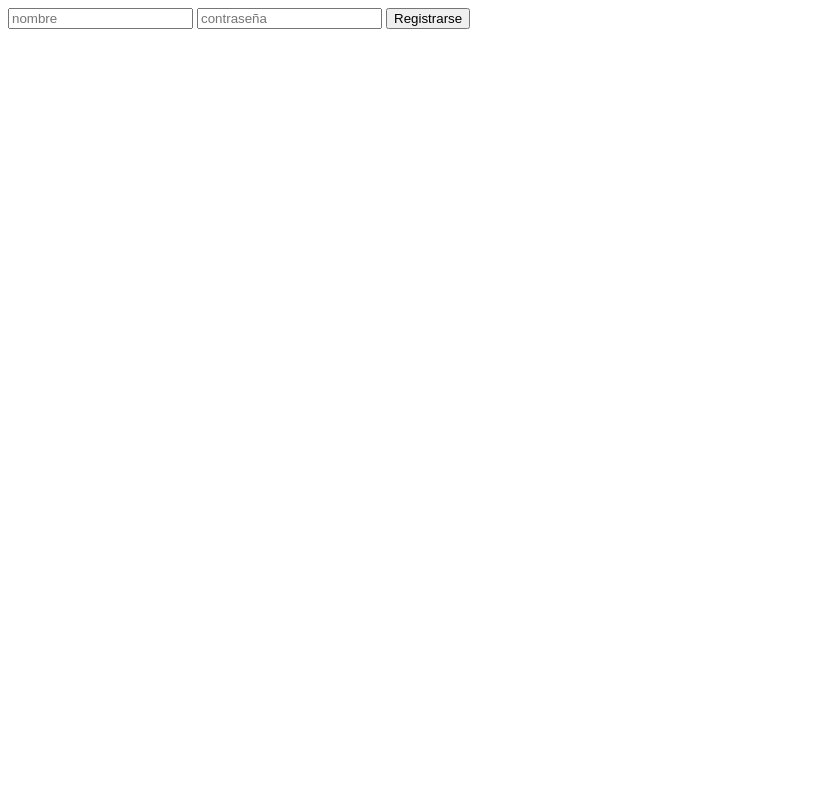
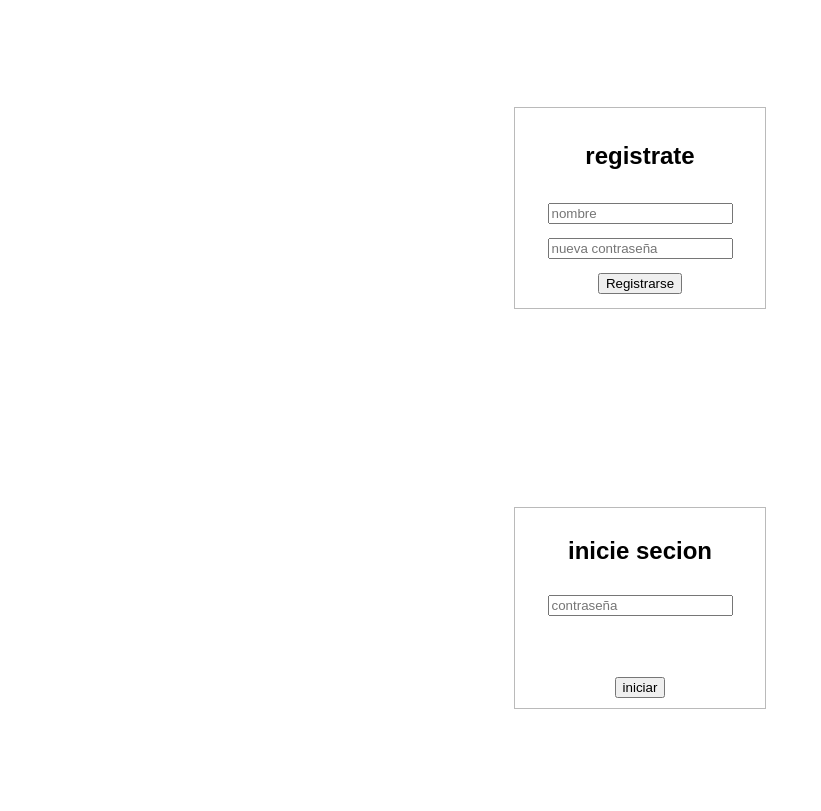
Before and after one commit to AlexisVennegas/Register_Users, a plain HTML site: page index.html in a window 1280 px wide. Shown: the whole page, without its empty margins (0-821 px from the left). Drawn offline with Linux system fonts and the light colour scheme.

Commit message:
cambio ultimo

```diff
--- a/index.html
+++ b/index.html
@@ -9,14 +9,26 @@
 </head>
 <body>
 
+    <section class="pagina-usuarionuevo">
+        <form class="caja-usuarionuevo">
+            <h2>registrate</h2>
+            <input type="text" placeholder="nombre" class="nombrenuevo">
+            <input type="password" placeholder="nueva contraseña" class="clavenueva">
+            <button type="button" id="boton2">Registrarse</button>
+       </form>
+    </section>
 
-    <section class="pagina-usuarioNuevo">
-          <form class="caja-usuarioNuevo">
-               <input type="text" placeholder="nombre">
-               <input type="password" placeholder="contraseña">
-               <button type="submit">Registrarse</button>
+
+
+    <section class="pagina-usuarioregistrado">
+        <form class="caja-usuarioregistrado">
+               <h2>inicie secion</h2>
+               <input type="password" placeholder="contraseña" class="clave">
+               <h4 class="error"></h4>
+               <button type="button" id="boton1">iniciar</button>
           </form>
     </section>
+
 
 
     <script src="java.js"></script>
--- a/java.js
+++ b/java.js
@@ -0,0 +1,48 @@
+
+
+   let boton = document.querySelector("#boton1")
+   let boton2 = document.querySelector("#boton2")
+
+
+    let array = []
+
+       //usuario no registrado
+       boton2.addEventListener("click" , ()=>{
+       let nuevonombre = document.querySelector(".nombrenuevo").value
+       let clavenueva = document.querySelector(".clavenueva").value
+       let datos = {
+
+        name:nuevonombre,
+        pass:clavenueva
+
+       }
+
+       array.push(datos)
+       console.log(array)
+    })
+
+
+
+
+     //usuario registrado
+
+     boton.addEventListener("click", ()=>{
+        // let nombre = document.querySelector(".nombre").value;
+        let clave = document.querySelector(".clave").value;
+
+      Object.values(array).forEach(data =>{
+    //    console.log(data)
+    //    console.log(nombre)
+          if(data.pass == clave){
+             console.log("si")
+            window.location = "pagina.html"
+
+          } else{
+            document.querySelector(".error").textContent = "Contraseña no registrada"
+          }
+
+      })
+
+
+
+     })
--- /dev/null
+++ b/js.js
@@ -0,0 +1 @@
+document.querySelector(".time").innerHTML = Date() + " ENTRADA"
--- a/style.css
+++ b/style.css
@@ -0,0 +1,42 @@
+body{
+    font-family: sans-serif;
+}
+
+
+.caja-usuarionuevo{
+    display: flex;
+    flex-direction: column;
+    align-items: center;
+    justify-content: space-evenly;
+    width: 250px;
+    height: 200px;
+    border: 1px solid rgb(186, 186, 186);
+
+}
+
+.pagina-usuarionuevo{
+    width: 100%;
+    height: 50vh;
+    display: flex;
+    align-items: center;
+    justify-content: center;
+}
+
+.caja-usuarioregistrado{
+    display: flex;
+    flex-direction: column;
+    align-items: center;
+    justify-content: space-evenly;
+    width: 250px;
+    height: 200px;
+    border: 1px solid rgb(186, 186, 186);
+
+}
+
+.pagina-usuarioregistrado{
+    width: 100%;
+    height: 50vh;
+    display: flex;
+    align-items: center;
+    justify-content: center;
+}
```
Also changed, not shown: pagina.html (added, +23 -0 lines).
